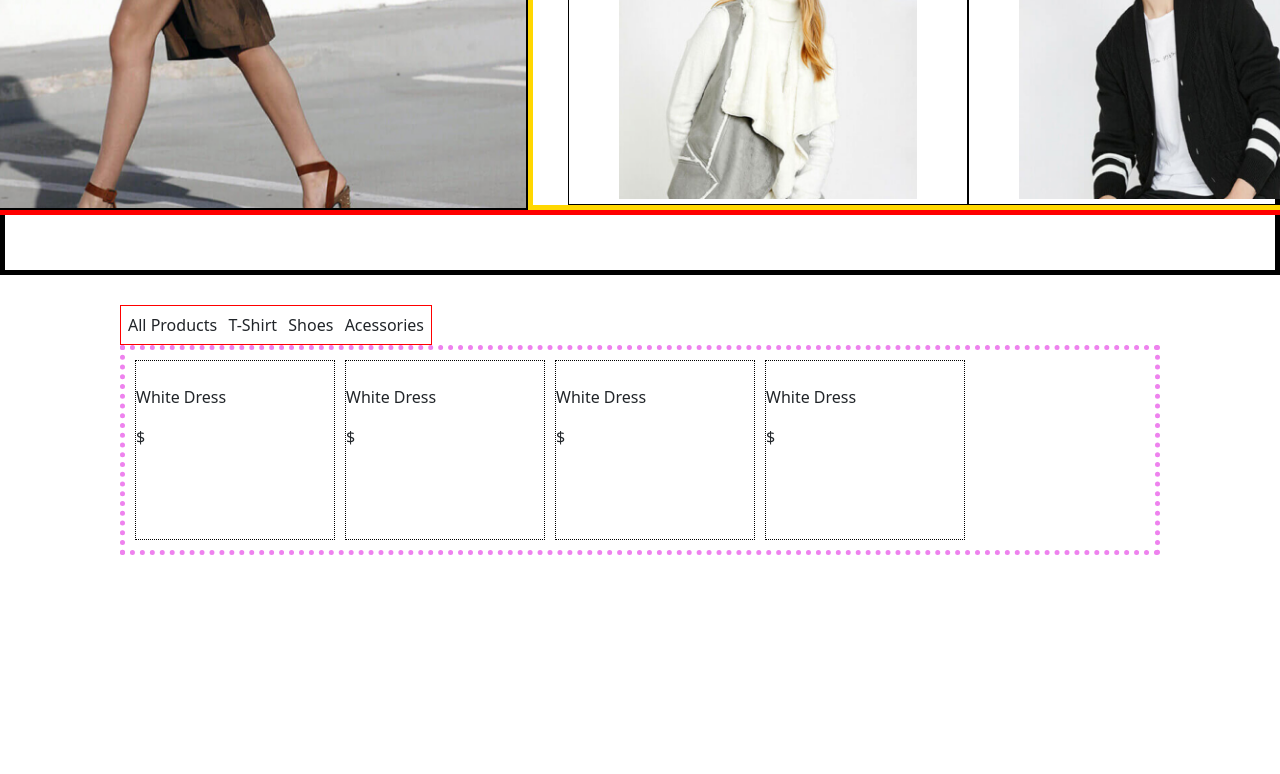
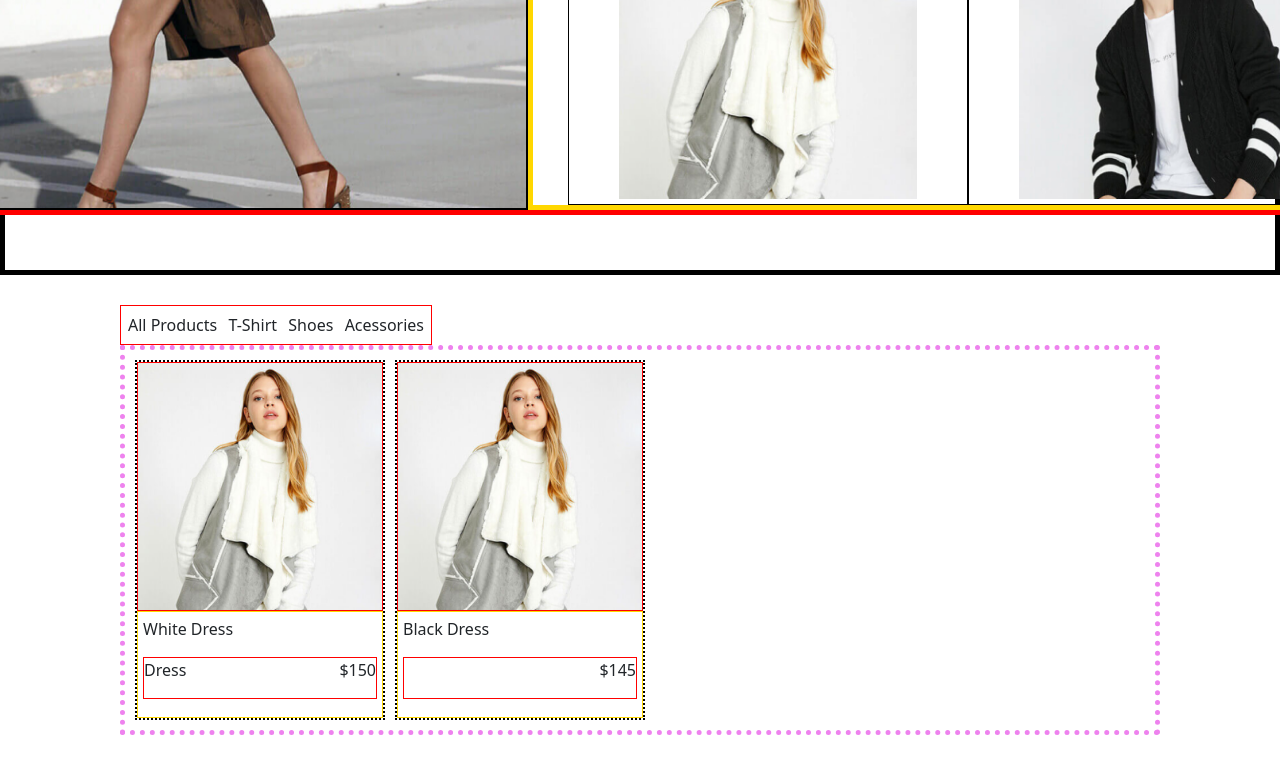
Before and after one commit to briantheengineer/Cora---E-commerce, a React (Create React App) app in the folder my-ecommerce/: page / in a window 1280 px wide. Shown: the part 1523-2297 px from the top of the page. Built offline with nearby package versions, Linux system fonts and the light colour scheme; some icons are missing.

Commit message:
created the card components

```diff
--- a/my-ecommerce/src/Assembly.js
+++ b/my-ecommerce/src/Assembly.js
@@ -1,20 +1,22 @@
 import "./Assembly.css"
+import jsonData from "./data.json"
 import Card from "./Card.js"
 export default function Assembly() {
+    const data = jsonData
+    const CardList = ({data})
     return (
-        <div class="assembly-div">
-            <div class="assembly-nav">
+        <div className="assembly-div">
+            <div className="assembly-nav">
                 <p>All Products</p>
                 <p>T-Shirt</p>
                 <p>Shoes</p>
                 <p>Acessories</p>
             </div>
-            <div class="assembly-cards">
-                <Card />
-                <Card />
-                <Card />
-                <Card />
-            </div>
+            <div className="assembly-cards">
+                {data.map(cardData => (
+                    <Card key={cardData.id} {...cardData} />
+    ))}
+  </div>
         </div>
     )
 }
--- a/my-ecommerce/src/Card.css
+++ b/my-ecommerce/src/Card.css
@@ -1,6 +1,35 @@
 .card-div {
-    border:1px dotted black;
-    width: 200px;
-    height: 180px;
+    border:2px dotted black;
+    width: 250px;
+    height: 360px;
     margin: 5px;
 }
+
+.card-img {
+    border:1px solid red;
+    width: 100%;
+    height: 70%;
+}
+
+.card-img img {
+    object-fit: cover;
+    width: 100%;
+    height: 100%;
+}
+
+
+.product-content {
+    border:1px solid gold;
+    padding:5px;
+    width: 100%;
+    height: 30%;
+}
+
+.product-info {
+    border:1px solid red;
+    height: fit-content;
+    display: flex;
+    align-items: center;
+    justify-content: space-between;
+    flex-wrap: nowrap;
+}
--- a/my-ecommerce/src/Card.js
+++ b/my-ecommerce/src/Card.js
@@ -1,14 +1,17 @@
 import "./Card.css"
-import jsonData from "./data.json"
-export default function Card() {
-    const myData = jsonData;
+import "./data.json"
+export default function Card({id, name, price, imgUrl, title, category}) {
     return (
-        <div class="card-div">
-            <img src="" alt="" />
-            <p class="product-name">{myData[0].name}</p>
-            <div class="product-info">
-                <p class="product-category"></p>
-                <p class="price">$</p>
+        <div className="card-div" key= {id}>
+            <div className="card-img">
+                <img src={imgUrl} alt={title} />
+            </div>
+            <div class="product-content">
+                <p className="product-name">{name}</p>
+                <div className="product-info">
+                    <p className="product-category">{category}</p>
+                    <p className="price">${price}</p>
+                </div>
             </div>
         </div>
     )
--- a/my-ecommerce/src/data.json
+++ b/my-ecommerce/src/data.json
@@ -2,7 +2,14 @@
  {
     "id": 1,
     "name": "White Dress",
-    "img": "./images/model-body.png",
-    "price": 150
+    "imgUrl": "/product-images/main-img-4.png",
+    "price": 150,
+    "category":"Dress"
+ },
+ {
+   "id":2,
+   "name":"Black Dress",
+   "imgUrl": "/product-images/main-img-4.png",
+   "price": 145
  }
 ]
```
Also changed, not shown: my-ecommerce/public/product-images/main-img-4.png (added).
